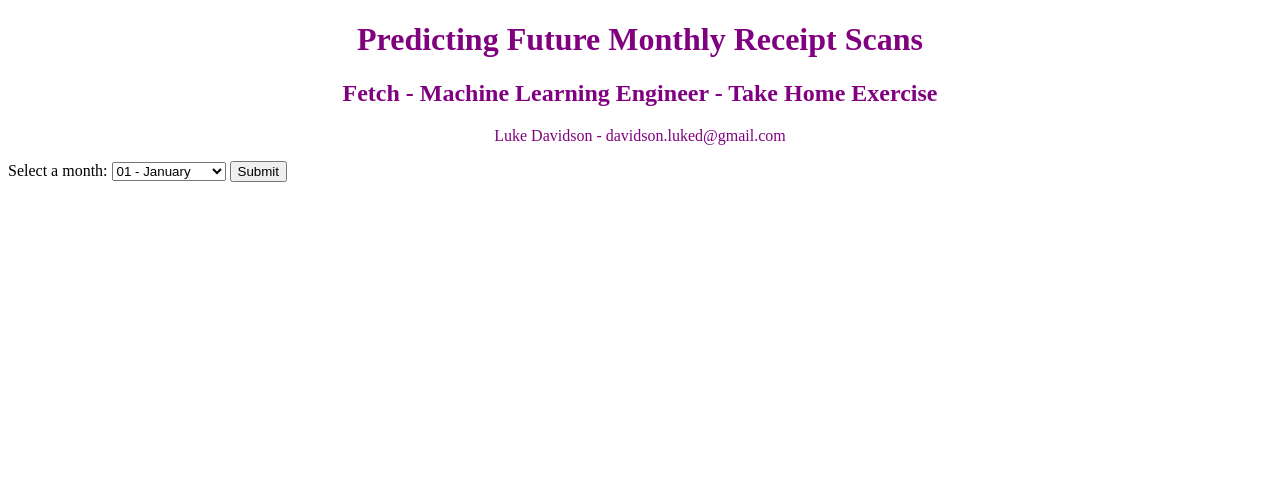
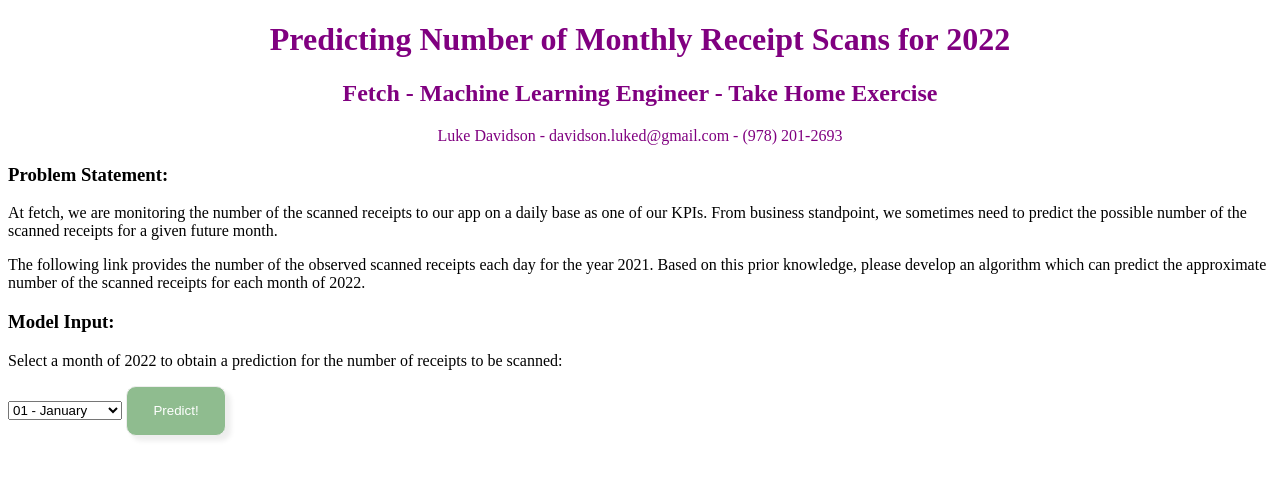
Before and after one commit to luke-davidson/FetchInterview, a Flask app: page / in a window 1280 px wide. Shown: the top 479 px of the page. Run offline with Flask 2, Linux system fonts and the light colour scheme; parts of the project's set-up code (start-up, migrations or seed data) failed here and were passed over.

Commit message:
html formatting updates

```diff
--- a/templates/month.html
+++ b/templates/month.html
@@ -2,8 +2,14 @@
 
 {% block content %}
 
+<h3>Problem Statement:</h3>
+<p>At fetch, we are monitoring the number of the scanned receipts to our app on a daily base as one of our KPIs. From business standpoint, we sometimes need to predict the possible number of the scanned receipts for a given future month.</p>
+<p>The following link provides the number of the observed scanned receipts each day for the year 2021. Based on this prior knowledge, please develop an algorithm which can predict the approximate number of the scanned receipts for each month of 2022.</p>
+
+<h3>Model Input:</h3>
+    <p>Select a month of 2022 to obtain a prediction for the number of receipts to be scanned:</p>
         <form action="/inputmonth" method="POST">
-  <label for="month">Select a month:</label>
+            <label for="month"></label>
             <select id="month" name="month">
             <option value="13-January">01 - January</option>
             <option value="14-February">02 - February</option>
@@ -18,7 +24,7 @@
             <option value="23-November">11 - November</option>
             <option value="24-December">12 - December</option>
             </select>
-  <input type="submit">
+            <input type="submit" class="form-submit-button" value="Predict!">
         </form>
 
 {% endblock %}
--- a/templates/output.html
+++ b/templates/output.html
@@ -2,8 +2,9 @@
 
 {% block content %}
 
-<h2>PRED: {{pred}} receipts for {{mon}}, 2022!</h2>
+<h3>Prediction:</h3>
+<p class=center_pred>An estimated <span style="color:orange;font-weight:bold;font-size:2em">  {{pred}}  </span> receipts will be scanned in {{mon}}, 2022!</p>
 <img src="fig.png" alt="Figure" width="500" height="333">
-<input type="button" onclick="history.back()" value="Input Another Month" />
+<input type="button" class="form-pred-button" onclick="history.back()" value="Make Another Prediction!" />
 
 {% endblock %}
--- a/templates/template.html
+++ b/templates/template.html
@@ -6,12 +6,52 @@
         text-align: center;
         color: purple
     }
+    .center_pred{
+    	text-align: center
+    }
+    .form-submit-button {
+        background: #8FBC8F;
+        color: #fff;
+        border: 1px solid #eee;
+        height: 50px;
+        width: 100px;
+        border-radius: 10px;
+        box-shadow: 5px 5px 5px #eee;
+        text-shadow: none;
+    }
+    .form-submit-button:hover {
+        background: #006400;
+        color: #fff;
+        border: 1px solid #eee;
+        border-radius: 10px;
+        box-shadow: 5px 5px 5px #eee;
+        text-shadow: none;
+    }
+    .form-pred-button {
+        background: #B9DFFF;
+        color: #fff;
+        border: 1px solid #eee;
+        height: 50px;
+        width: 175px;
+        border-radius: 10px;
+        box-shadow: 5px 5px 5px #eee;
+        text-shadow: none;
+    }
+    .form-pred-button:hover {
+        background: #016ABC;
+        color: #fff;
+        border: 1px solid #eee;
+        border-radius: 10px;
+        box-shadow: 5px 5px 5px #eee;
+        text-shadow: none;
+    }
   </style>
 </head>
 <body>
-    <h1 class="center" style>Predicting Future Monthly Receipt Scans</h1>
+    <h1 class="center">Predicting Number of Monthly Receipt Scans for 2022</h1>
     <h2 class="center">Fetch - Machine Learning Engineer - Take Home Exercise</h2>
-    <p class="center">Luke Davidson - davidson.luked@gmail.com</p>
+    <p class="center">Luke Davidson - davidson.luked@gmail.com - (978) 201-2693</p>
+
     <div>
         <div id="content">
         {% block content %}{% endblock %}
```
Lines whose indentation alone changed are shown as unchanged.
